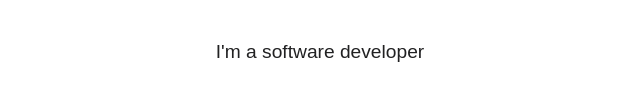
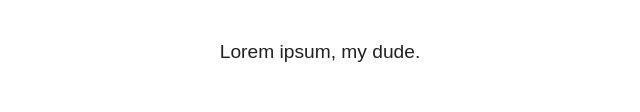
Before and after one commit to PatrickEasterly/portfolio, a website: page index2.html in a window 1280 px wide. Shown: the part 840-952 px from the top of the page, 320-960 px from the left. Drawn offline with nearby package versions, Linux system fonts and the light colour scheme.

Commit message:
adds a little text

```diff
--- a/index2.html
+++ b/index2.html
@@ -49,8 +49,7 @@
                 <h1>Hi, I'm Pat.</h1>
                 <!-- <hr> -->
                 <p class="about-me-text">
-                    I'm a software developer
-                </p>
+                    Lorem ipsum, my dude.
             </div>
             <hr>
             <div class="skills" id="Skills">
```
